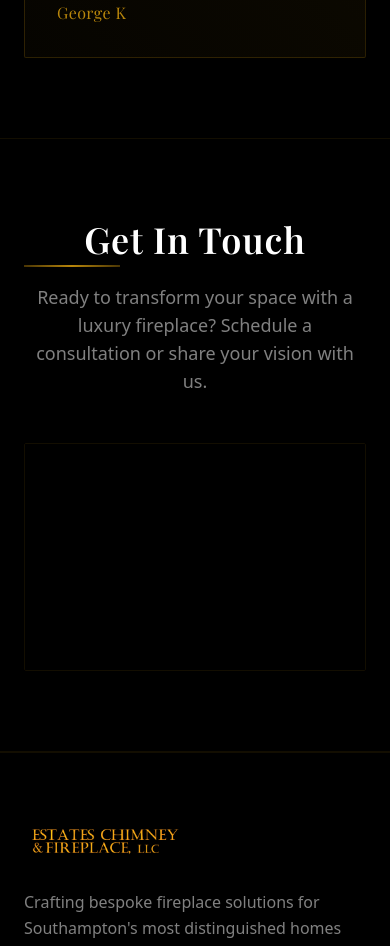
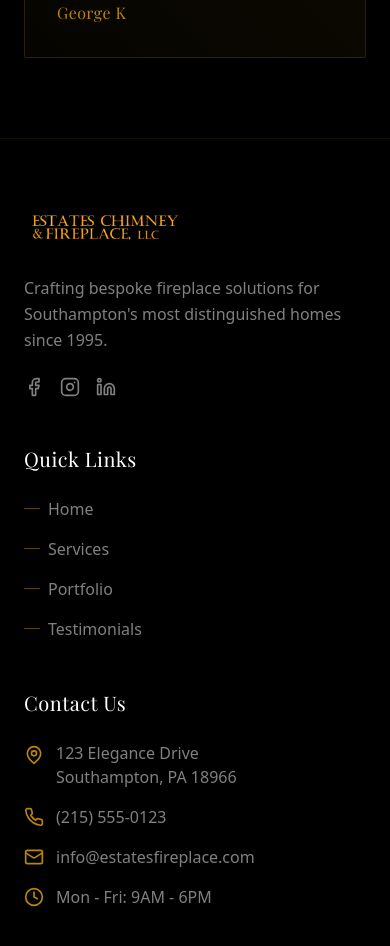
Before and after one commit to websitewannabe/estatesFireplace, a React (Vite) app: page / in a window 390 px wide. Shown: the part 7480-8426 px from the top of the page. Built offline with nearby package versions, Linux system fonts and the light colour scheme.

Commit message:
Restored to 'f7c8e363d7f387b2f8aa209312534c2e1a17d1aa'
Replit-Restored-To: f7c8e363d7f387b2f8aa209312534c2e1a17d1aa

```diff
--- a/package.json
+++ b/package.json
@@ -10,7 +10,6 @@
     "preview": "vite preview"
   },
   "dependencies": {
-    "@typeform/embed-react": "^4.4.0",
     "lucide-react": "^0.344.0",
     "react": "^18.3.1",
     "react-dom": "^18.3.1"
--- a/src/App.tsx
+++ b/src/App.tsx
@@ -610,26 +610,6 @@ function App() {
         </div>
       </section>
 
-      <section className="bg-black/30 backdrop-blur-sm py-20 px-6 border-y border-gold/10">
-        <div className="max-w-7xl mx-auto">
-          <h2 className="section-title gold-underline text-center">Get In Touch</h2>
-          <p className="text-warm-gray text-center text-lg max-w-2xl mx-auto mb-12">
-            Ready to transform your space with a luxury fireplace? Schedule a consultation or share your vision with us.
-          </p>
-          <div className="w-full aspect-[3/2] md:aspect-[2/1] max-w-4xl mx-auto rounded-sm overflow-hidden border border-gold/10">
-            <iframe
-              src="YOUR_TYPEFORM_EMBED_URL"
-              className="w-full h-full"
-              allow="camera; microphone; autoplay; encrypted-media;"
-              style={{
-                border: "none",
-                background: "transparent"
-              }}
-            />
-          </div>
-        </div>
-      </section>
-
       <footer className="bg-black py-16 px-6 border-t border-gold/10">
         <div className="max-w-7xl mx-auto">
           <div className="grid grid-cols-1 md:grid-cols-2 lg:grid-cols-4 gap-12 mb-12">
```
Also changed, not shown: 1 other file (tests, documents, lock files or other folders).
